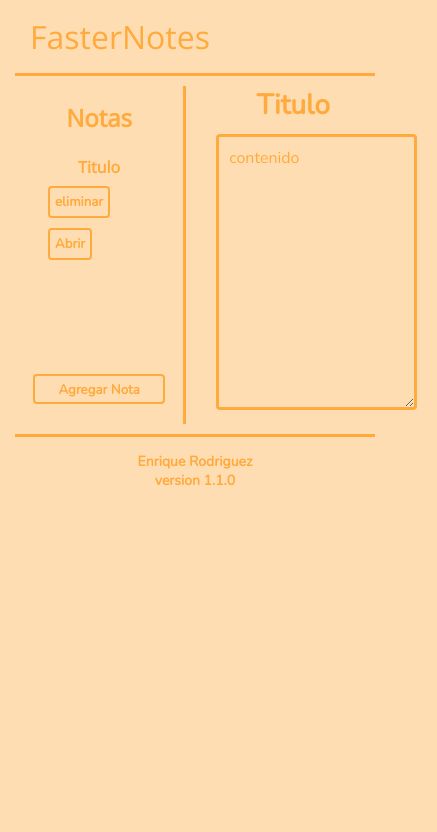
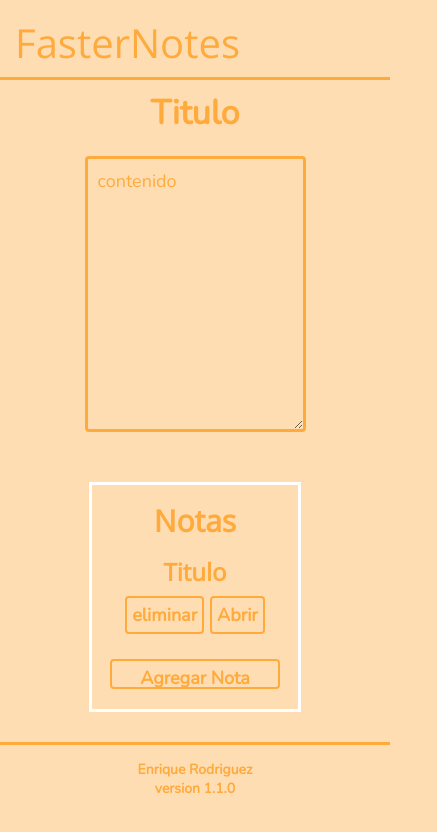
Before and after one commit to TheCev/faster-notes, a plain HTML site: page index.html in a window 390 px wide. Both pictures are taken after a click on the button "Abrir". Shown: the whole page, 437 px wide, since content can reach past the window. Drawn offline with nearby package versions, Linux system fonts and the light colour scheme.

Commit message:
inicio de rama test

```diff
--- a/index.html
+++ b/index.html
@@ -1,6 +1,7 @@
 <!DOCTYPE html>
 <html>
 <head>
+	<meta name="viewport" content="width=device-width, initial-scale=1.0" />
 	<link rel="preconnect" href="https://fonts.gstatic.com">
 <link href="https://fonts.googleapis.com/css2?family=Nunito&family=Open+Sans:wght@300&family=Roboto:wght@300&display=swap" rel="stylesheet">
 	<title>FasterNotes</title>
--- a/styles/style.css
+++ b/styles/style.css
@@ -11,9 +11,9 @@ body{
 
 #wrapper{
 	display: grid;
-
+	grid-template-rows: 80px 1fr 80px;
+	grid-template-columns: repeat(3,1fr);
 	grid-template-areas: "title title title title "
-	                      "list note note note "
 	                      "list note note note "
 	                      "footer footer footer footer";
 	grid-gap: 10px;
@@ -80,14 +80,15 @@ li{
 }
 
 #note{
+	max-width: 50%;
 	background:transparent;
 	color: #FFAA3D;
 	font-size: 16px;
 	font-family: "Nunito";
 	font-weight: 500;
-	height:250px;
-	width: 90%;
-	margin: 10px 20px;
+	min-height:250px;
+	display: block;
+	margin: 20px auto;
 	border-width: 3px;
 	border-color:#FFAA3D;
 	border-style: solid;
@@ -121,3 +122,44 @@ li{
 #button-add-note{
 	grid-area: button;
 }
+
+@media (max-width:900px){
+	.button{
+		font-size: 18px;
+	}
+	#list-title{
+		font-size: 30px;
+	}
+	h1{
+		font-size: 40px;
+	}
+	#wrapper{
+		justify-content: center;
+		grid-template-columns: repeat(3,1fr);
+		grid-template-rows: 80px 1fr auto 80px;
+		grid-template-areas: "title title title"
+							 "note note note"
+							 "list list list"
+							 "footer footer footer";
+
+	}
+	li{
+		font-size: 24px;
+	}
+	#note-title{
+		font-size: 34px;
+	}
+	#note{
+		font-size: 18px;
+	}
+	#list-wrapper{
+		border:3px solid #fff;
+		margin:20px auto;
+	}
+	footer{
+		margin: 0;
+	}
+	h1{
+		margin: 0;
+	}
+}
```
